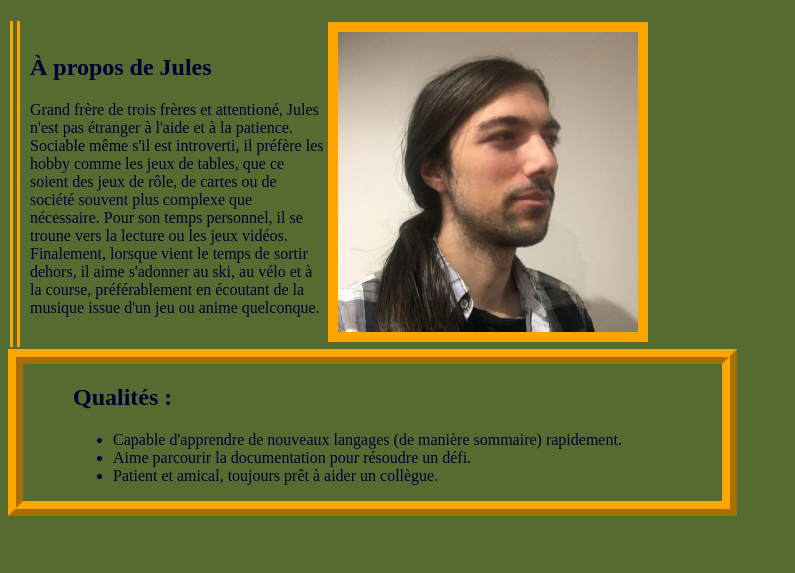
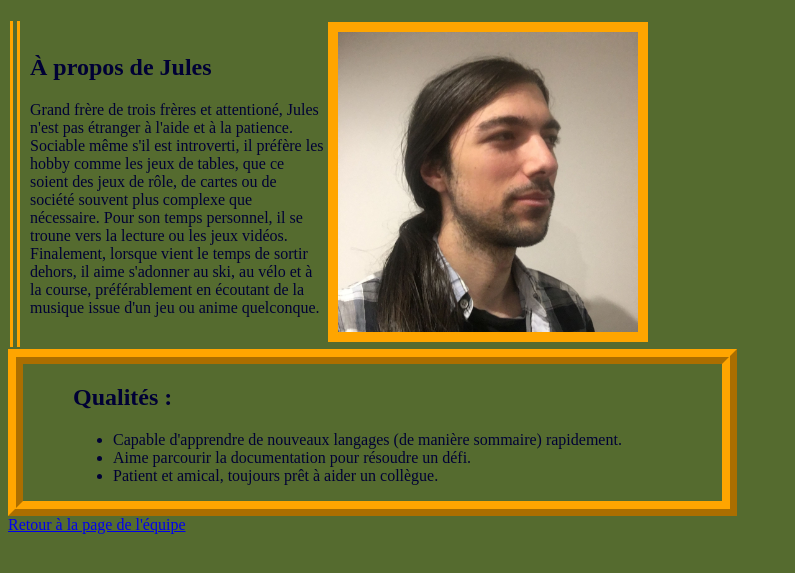
Before and after one commit to DynaJ0ule/1C1-Projet-1, a plain HTML site: page Jules.html in a window 1280 px wide. Shown: the part 67-640 px from the top of the page, without its empty margins (0-795 px from the left). Drawn offline with Linux system fonts and the light colour scheme.

Commit message:
Navigation Jules

```diff
--- a/Jules.html
+++ b/Jules.html
@@ -34,5 +34,6 @@
                     <li>Patient et amical, toujours prêt à aider un collègue.</li>
                 </ul>
         </div>
+        <a href="equipe.html">Retour à la page de l'équipe</a>
 </body>
 </html>
```
